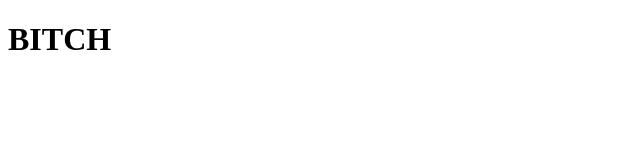
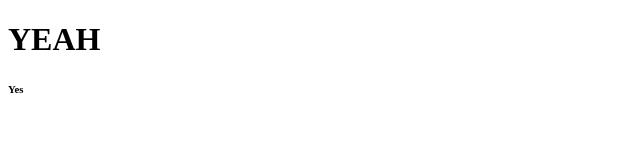
Before and after one commit to CHNCH/courseraTest, a plain HTML site: page sitio/test.html in a window 1280 px wide. Shown: the full height of the page, 0-640 px from the left. Drawn offline with Linux system fonts and the light colour scheme.

Commit message:
AN UPDATE

```diff
--- a/sitio/test.html
+++ b/sitio/test.html
@@ -4,6 +4,7 @@
 	<title>Hello World!</title>
 </head>
 <body>
-<h1>BITCH</h1>
+<h1>YEAH</h1>
+<h6>Yes</h6>
 </body>
 </html>
```
